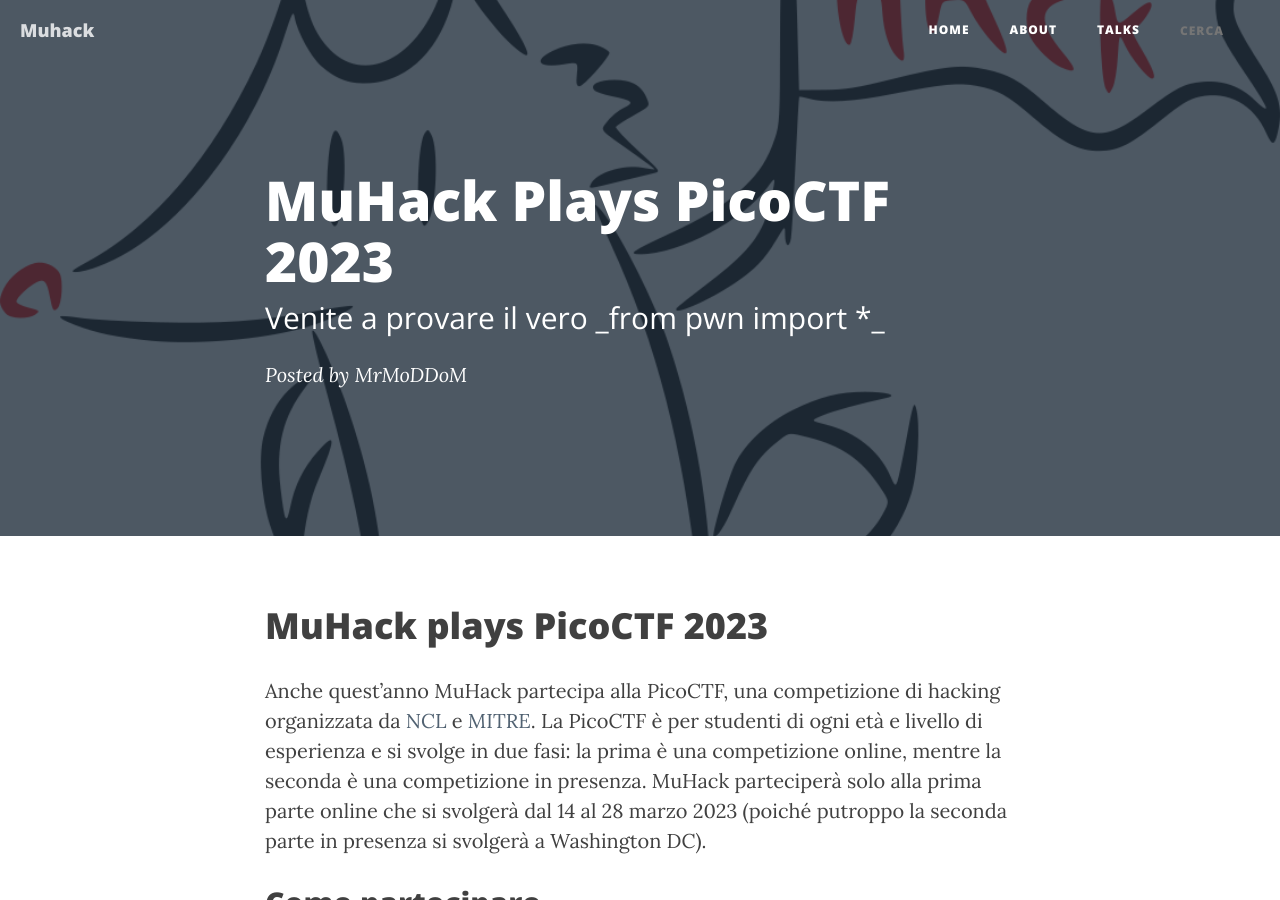
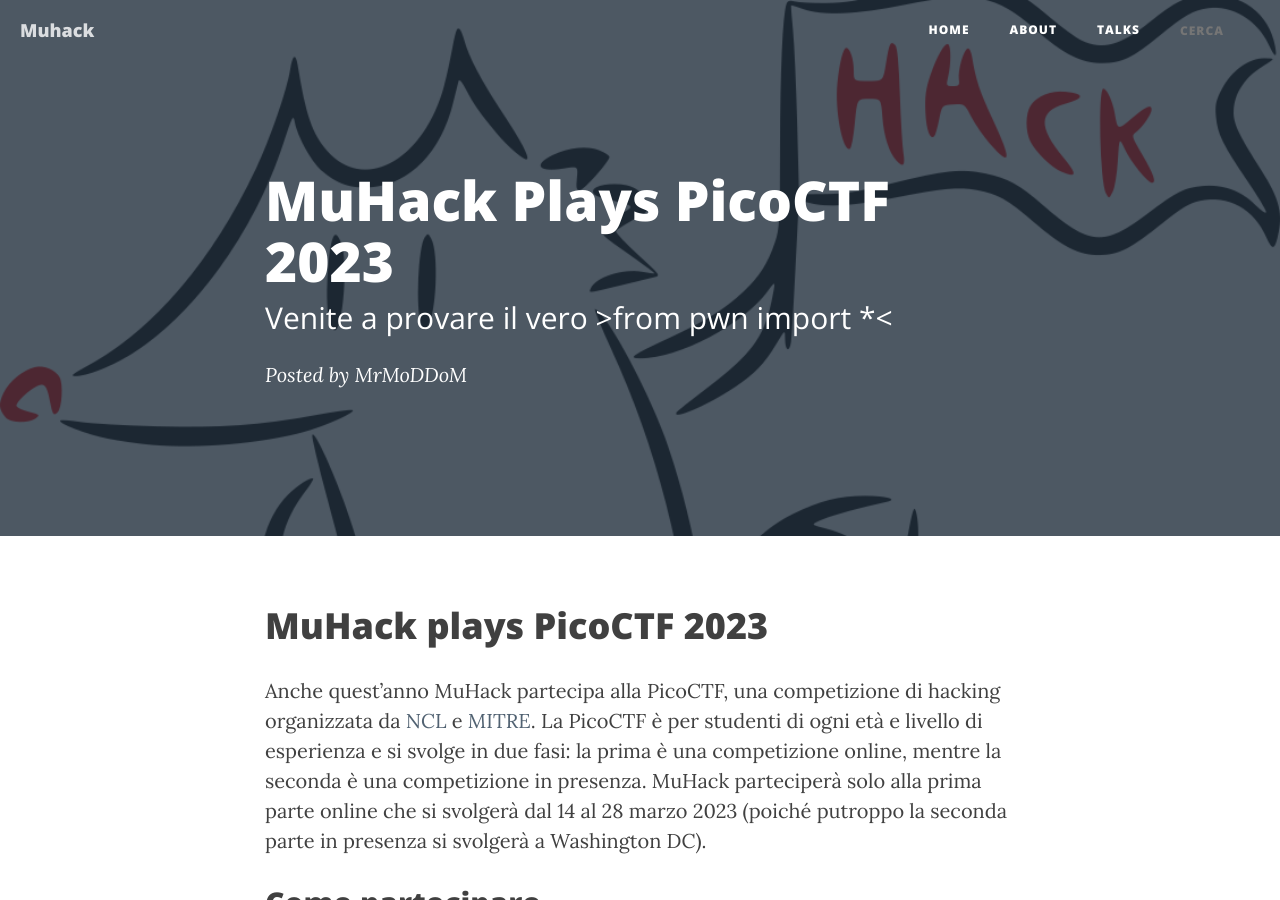
Before and after one commit to muhack/muhack.github.io, a Jekyll site: the page built from _posts/2023-03-07-muhack-plays-picoctf-23.md, in a window 1280 px wide and 900 px high. Built offline with Jekyll 4.4.1, drawn with Linux system fonts in a browser that asks for light colours; nearby versions of some CDN libraries.

Commit message:
Bug fixes

```diff
--- a/_posts/2023-03-07-muhack-plays-picoctf-23.md
+++ b/_posts/2023-03-07-muhack-plays-picoctf-23.md
@@ -1,7 +1,7 @@
 ---
 layout: post
 title: "MuHack Plays PicoCTF 2023"
-subtitle: "Venite a provare il vero _from pwn import *_"
+subtitle: "Venite a provare il vero >from pwn import *<"
 categories: Events
 date: 2023-03-07
 author: MrMoDDoM
```
Also changed, not shown: public/img/2023-03-07-muhack-plays-picoctf-23-hax-hack-bg.png.
